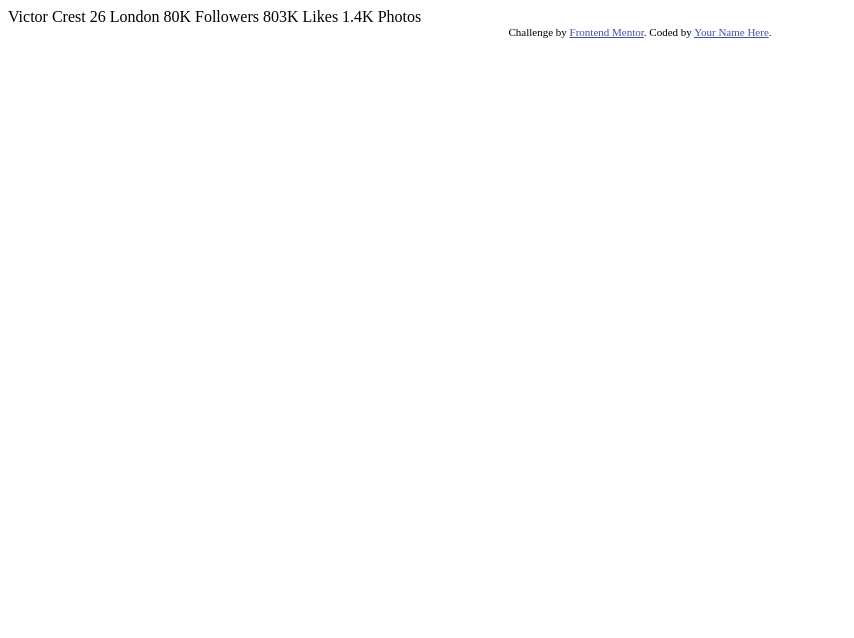
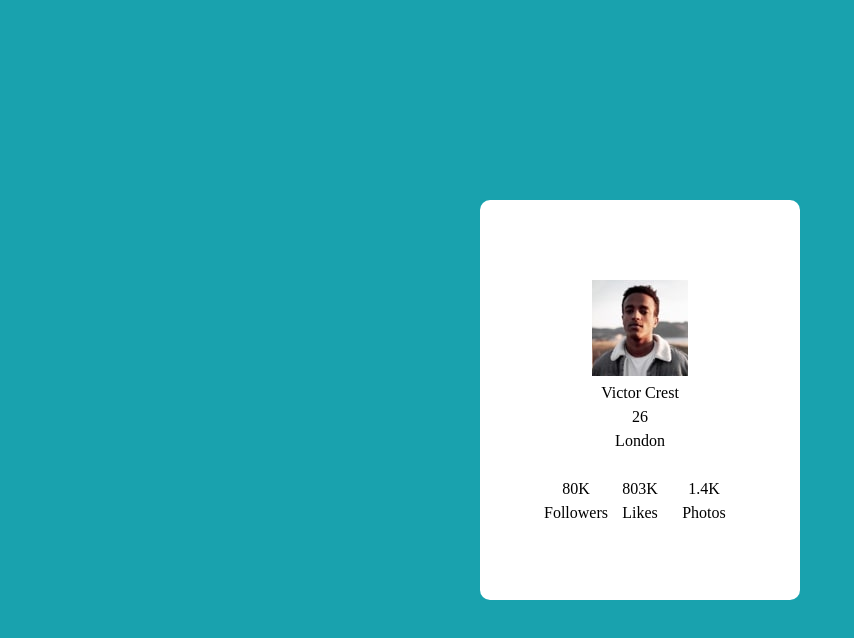
Before and after one commit to FHernandez08/profile-card-component-main, a plain HTML site: page index.html in a window 1280 px wide. Shown: the whole page, without its empty margins (0-854 px from the left). Drawn offline with Linux system fonts and the light colour scheme.

Commit message:
completed HTML portion
working on CSS

```diff
--- a/index.html
+++ b/index.html
@@ -8,28 +8,50 @@
 
   <title>Frontend Mentor | Profile card component</title>
 
-  <!-- Feel free to remove these styles or customise in your own stylesheet 👍 -->
-  <style>
-    .attribution { font-size: 11px; text-align: center; }
-    .attribution a { color: hsl(228, 45%, 44%); }
-  </style>
+  <link rel="stylesheet" href="style.css">
+
+  <!-- Google Fonts -->
+  <link rel="preconnect" href="https://fonts.googleapis.com">
+  <link rel="preconnect" href="https://fonts.gstatic.com" crossorigin>
+  <link href="https://fonts.googleapis.com/css2?family=Kumbh+Sans:wght@100..900&display=swap" rel="stylesheet">
 </head>
 <body>
-  Victor Crest
-  26
-  London
+  <!-- <div class="circle top-part">
+    <img src="images/bg-pattern-top.svg" alt="top-background-image">
+  </div> -->
+  <div class="container">
+    <div class="main-image">
+      <img src="images/image-victor.jpg" alt="main-person">
+    </div>
+    <div class="main-section">
+      <div class="first-line">
+        <p id="name">Victor Crest</p>
+        <p id="year">26</p>
+      </div>
+      <div class="second-line">
+        <p id="location">London</p>
+      </div>
+    </div>
+    <div class="details">
+      <div class="section">
+        <p class="amount">80K</p>
+        <p class="type-of-detail">Followers</p>
+      </div>
 
-  80K
-  Followers
+      <div class="section">
+        <p class="amount">803K</p>
+        <p class="type-of-detail">Likes</p>
+      </div>
 
-  803K
-  Likes
+      <div class="section">
+        <p class="amount">1.4K</p>
+        <p class="type-of-detail">Photos</p>
+      </div>
+    </div>
+  </div>
 
-  1.4K
-  Photos
-  <div class="attribution">
-    Challenge by <a href="https://www.frontendmentor.io?ref=challenge" target="_blank">Frontend Mentor</a>.
-    Coded by <a href="#">Your Name Here</a>.
-  </div>
+  <!-- <div class="circle bottom-part">
+    <img src="images/bg-pattern-bottom.svg" alt="bottom-background-image">
+  </div> -->
 </body>
 </html>
--- /dev/null
+++ b/style.css
@@ -0,0 +1,90 @@
+/* 1. Use a more-intuitive box-sizing model */
+*, *::before, *::after {
+    box-sizing: border-box;
+  }
+  /* 2. Remove default margin */
+  * {
+    margin: 0;
+  }
+  body {
+    /* 3. Add accessible line-height */
+    line-height: 1.5;
+    /* 4. Improve text rendering */
+    -webkit-font-smoothing: antialiased;
+  }
+  /* 5. Improve media defaults */
+  img, picture, video, canvas, svg {
+    display: block;
+    max-width: 100%;
+  }
+  /* 6. Inherit fonts for form controls */
+  input, button, textarea, select {
+    font: inherit;
+  }
+  /* 7. Avoid text overflows */
+  p, h1, h2, h3, h4, h5, h6 {
+    overflow-wrap: break-word;
+  }
+  /* 8. Improve line wrapping */
+  p {
+    text-wrap: pretty;
+  }
+  h1, h2, h3, h4, h5, h6 {
+    text-wrap: balance;
+  }
+  /*
+    9. Create a root stacking context
+  */
+  #root, #__next {
+    isolation: isolate;
+  }
+
+:root {
+    --primary-dark-cyan: hsl(185, 75%, 39%);
+    --primary-desaturated-blue: hsl(229, 23%, 23%);
+    --primary-grayish-blue: hsl(227, 10%, 46%);
+
+    --neutral-dark-gray: hsl(0, 0%, 59%);
+
+    --name-fs: 18px;
+    --stats-fs: 18px;
+
+    --ff-main: "Kumba Sans", serif;
+    --fw-main: 400;
+    --fw-bold: 700;
+}
+
+body {
+    background-color: var(--primary-dark-cyan);
+    position: absolute;
+    top: 50%;
+    left: 50%;
+    transform: translate(-50%, -50%);
+}
+
+.container {
+    background-color: white;
+    width: 320px;
+    height: 400px;
+    border-radius: 10px;
+    display: flex;
+    flex-direction: column;
+    align-items: center;
+    justify-content: center;
+
+    text-align: center;
+}
+
+.main-image {
+    border: 5px solid white;
+    border-radius: 50%;
+}
+
+.main-section {
+    display: grid;
+    grid-template-rows: 1fr 1fr;
+}
+.details {
+    display: grid;
+    grid-template-columns: 1fr 1fr 1fr;
+}
```
